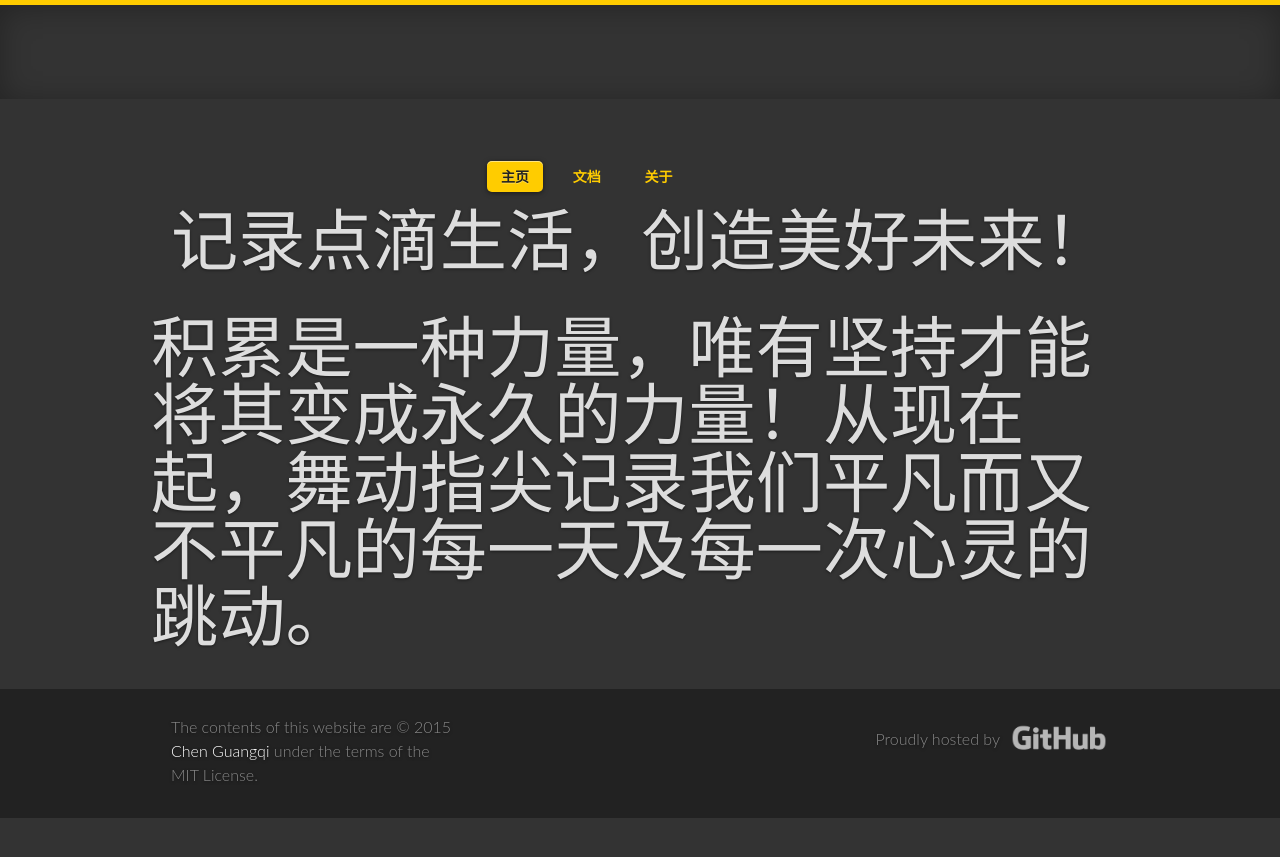
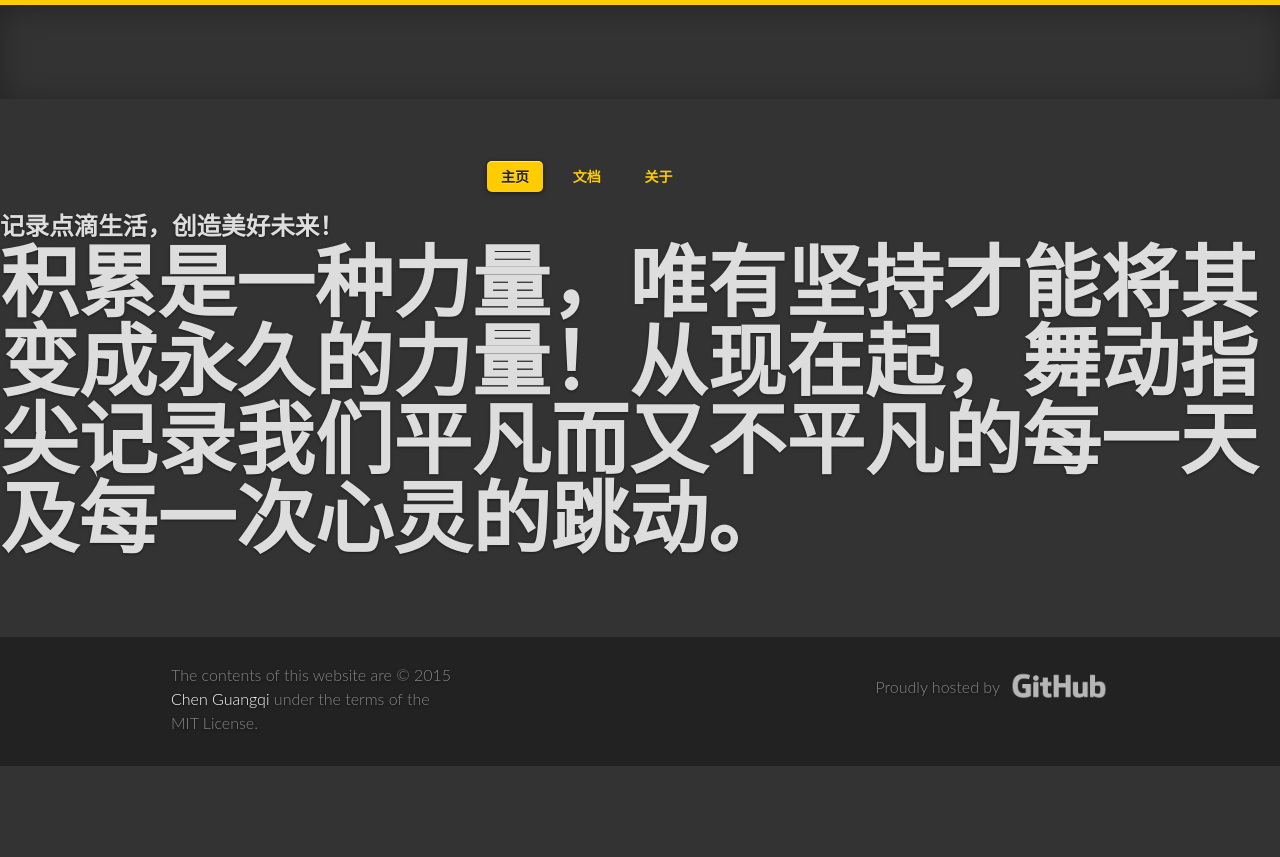
Before and after one commit to chenguangqi/chenguangqi.github.io, a Jekyll site: the page built from index.html, in a window 1280 px wide. Shown: the top 857 px of the page. Built offline with Jekyll 4.4.1, drawn with Linux system fonts in a browser that asks for light colours; Markdown is read by kramdown in place of the engine named in the settings; the list of posts is cut into pages by our own code.

Commit message:
Update index.html

```diff
--- a/index.html
+++ b/index.html
@@ -5,10 +5,8 @@ overview: true
 ---
 
 <section class="intro">
-  <div class="grid">
-    <div class="unit whole center-on-mobiles">
-      <p class="first">记录点滴生活，创造美好未来！</p>
-    </div>
+  <div class="unit four-fifths">
+    <h3>记录点滴生活，创造美好未来！</p>
     <div class="post-content">
       <p>积累是一种力量，唯有坚持才能将其变成永久的力量！从现在起，舞动指尖记录我们平凡而又不平凡的每一天及每一次心灵的跳动。</p>
     </div>
```
